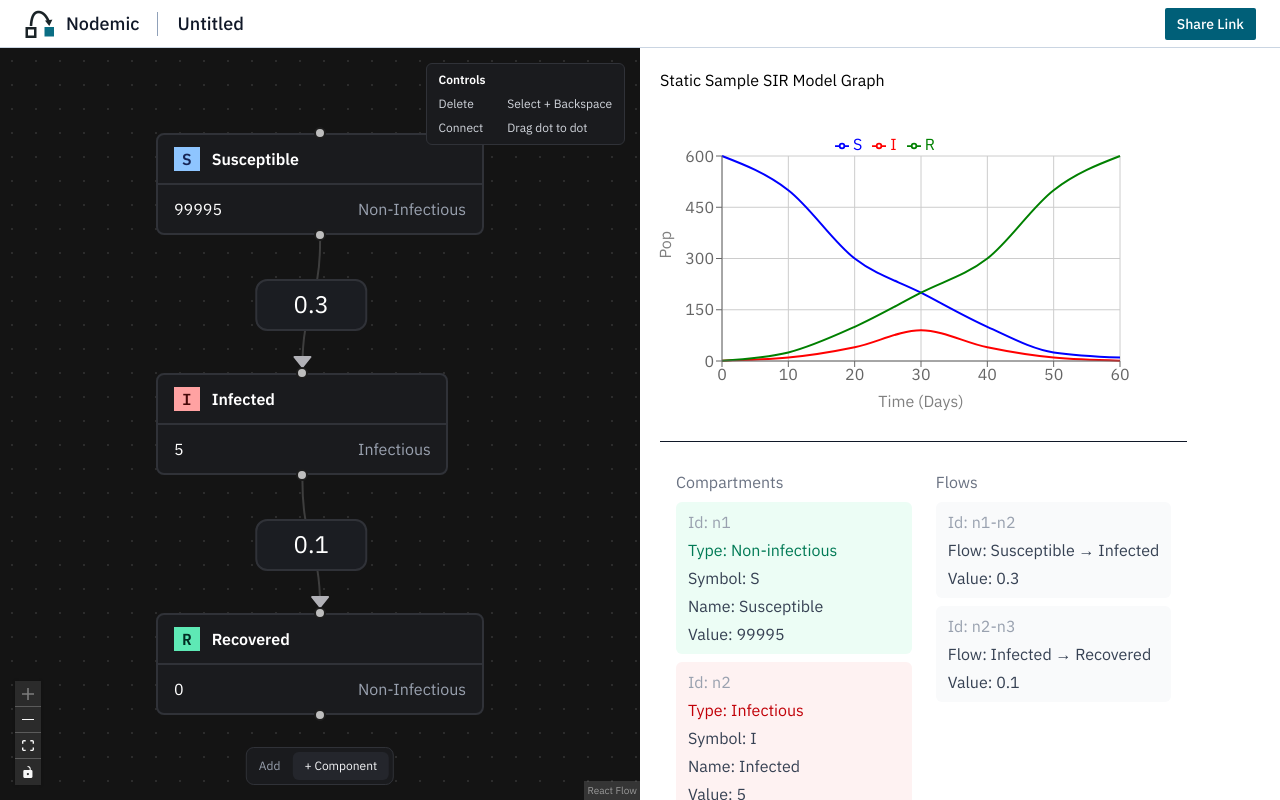
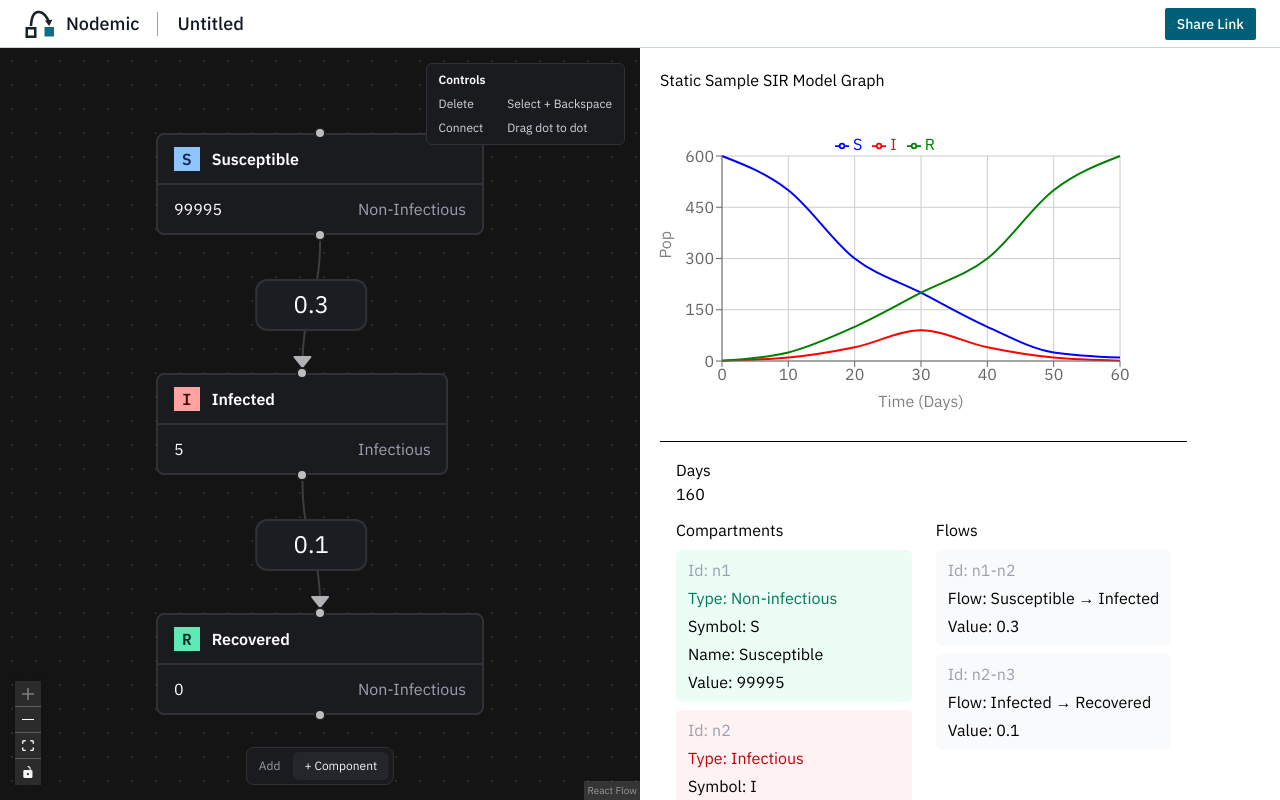
Before and after one commit to evaxliu/nodemic, a Next.js app: page /model in a window 1280 px wide. Built offline with nearby package versions, Linux system fonts and the light colour scheme.

Commit message:
Handle initialize days

```diff
--- a/src/components/Inspector.tsx
+++ b/src/components/Inspector.tsx
@@ -1,4 +1,3 @@
-import { Edge, Node } from '@xyflow/react';
 import { Dispatch, SetStateAction } from 'react';
 import { type CompartmentNode } from './CustomNode';
 import { type FlowEdge } from './CustomEdge';
@@ -12,10 +11,12 @@ export default function Inspector({nodes, edges, days, setDays} : InspectorProps
   }
 
   return (
-    <div className='p-4 text-gray-900 m-5 border-t'>
-      <div className='mt-3 grid grid-cols-2 gap-6 text-gray-700'>
+    <div className='p-4 m-5 border-t'>
+      <p>Days</p>
+      <input type='number' defaultValue={days} onChange={(e) => setDays(Number(e.target.value))}/>
+      <div className='mt-3 grid grid-cols-2 gap-6'>
           <div className='flex flex-col gap-2'>
-            <p className='text-gray-500'>Compartments</p>
+            <p>Compartments</p>
             {nodes.map((node) =>
               <div key={node.id} className={`space-y-1 rounded-md px-3 py-2 ${node.data.infectious ? 'bg-red-50' : 'bg-emerald-50'}`}>
                 <p className='text-gray-400'>Id: {node.id}</p>
@@ -27,7 +28,7 @@ export default function Inspector({nodes, edges, days, setDays} : InspectorProps
             )}
           </div>
           <div className='flex flex-col gap-2'>
-            <p className='text-gray-500'>Flows</p>
+            <p>Flows</p>
             {edges.map((edge) =>
               <div key={edge.id} className='space-y-1 rounded-md bg-gray-50 px-3 py-2'>
                 <p className='text-gray-400'>Id: {edge.id}</p>
```
